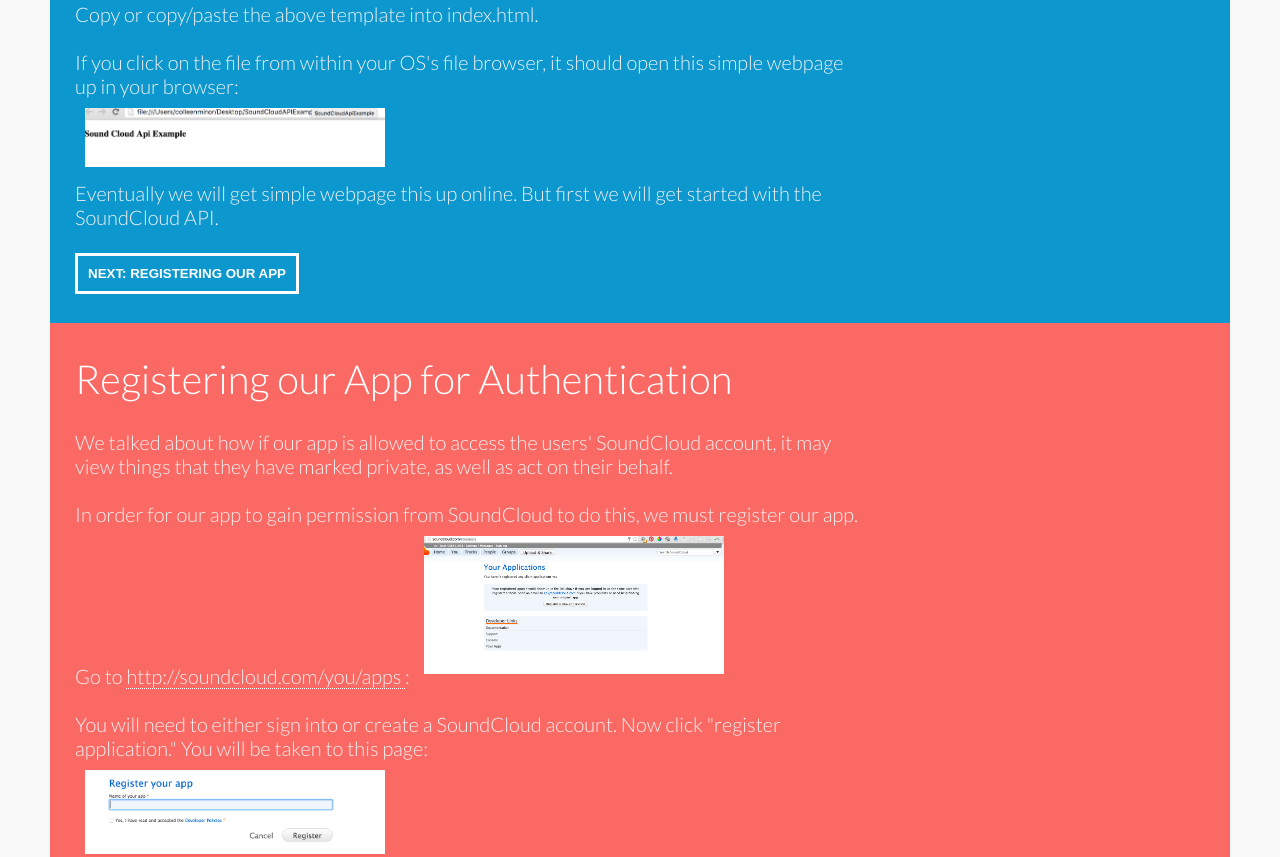
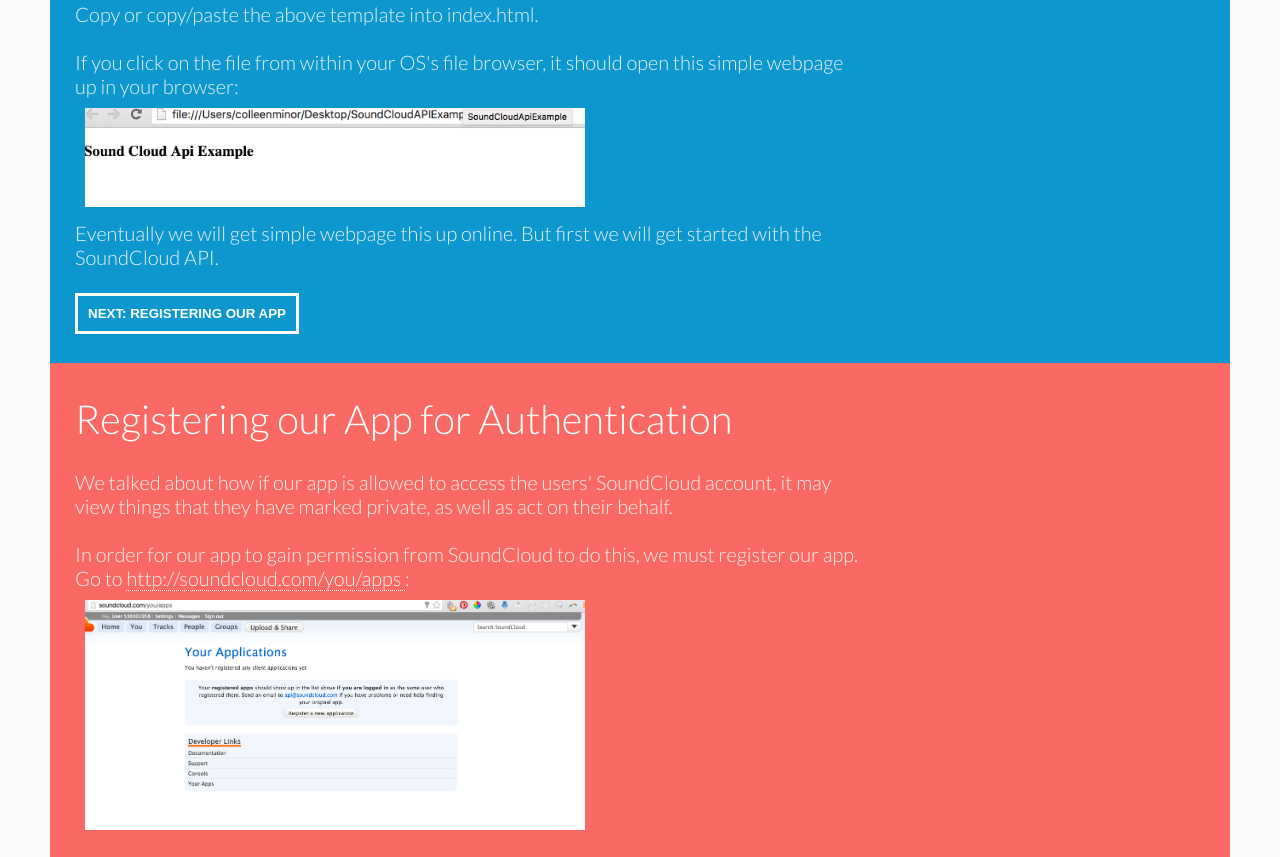
Before and after one commit to ccmxy/TutorialOnSoundcloudAPI, a plain HTML site: page index.html in a window 1280 px wide. Shown: the part 1776-2633 px from the top of the page. Drawn offline with Linux system fonts and the light colour scheme; a script that the page names is missing.

Commit message:
Fixd styling

```diff
--- a/styles.css
+++ b/styles.css
@@ -1,5 +1,14 @@
 
 @import url(http://fonts.googleapis.com/css?family=Lato:300,400,700);
+
+img.small{
+  max-width: 500px;
+  max-height: 500px;
+  width: auto;
+  height: auto;
+  margin: 10px;
+}
+
 *, *:after, *:before { -webkit-box-sizing: border-box; -moz-box-sizing: border-box; box-sizing: border-box; }
 body, html { font-size: 15px; padding: 0; margin: 0;}
 /* Clearfix hack by Nicolas Gallagher: http://nicolasgallagher.com/micro-clearfix-hack/ */
@@ -111,11 +120,11 @@
     .fr{float:none}
     .w30,.w60,.w70{width:100%}
 }
-
+/*
 .small{
   max-width: 300px;
   max-height: 300px;
   width: auto;
   height: auto;
   margin: 10px;
-}
+}*/
```
